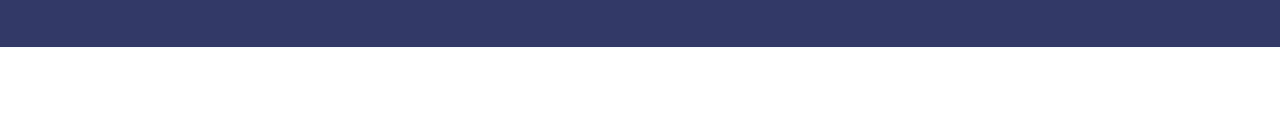
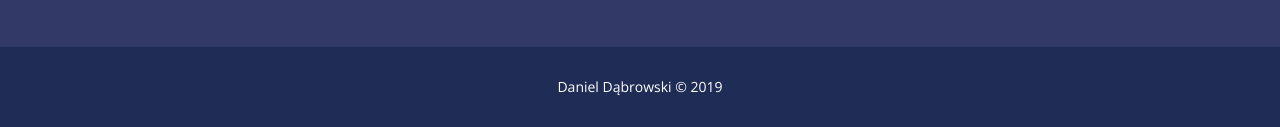
Before and after one commit to danieru0/portfolio-old, a website: page app/index.html in a window 1280 px wide. Shown: the part 1804-1931 px from the top of the page. Before the commit the page ends 1851 px from the top, so only its background shows below. Drawn offline with nearby package versions, Linux system fonts and the light colour scheme.

Commit message:
Footer component

```diff
--- a/app/index.html
+++ b/app/index.html
@@ -64,6 +64,9 @@
 				</div>
 			</section>
 		</main>
+		<footer class="footer">
+			<p class="footer__text">Daniel Dąbrowski &copy; 2019</p>
+		</footer>
 		<!-- build:js -->
 		<script src="scripts/parallax.min.js"></script>
 		<script>
--- /dev/null
+++ b/app/scss/components/_footer.scss
@@ -0,0 +1,15 @@
+.footer {
+	width: 100%;
+	height: 80px;
+	background: $main-background-color;
+	display: flex;
+	justify-content: center;
+	align-items: center;
+
+	.footer__text {
+		color: $font-color;
+		font-family: $main-font;
+		font-weight: 300;
+		font-size: 14px;
+	}
+}
--- a/app/scss/style.scss
+++ b/app/scss/style.scss
@@ -24,3 +24,4 @@
 @import 'components/hero';
 @import 'components/projects';
 @import 'components/contact';
+@import 'components/footer';
```
Also changed, not shown: app/style.css.
